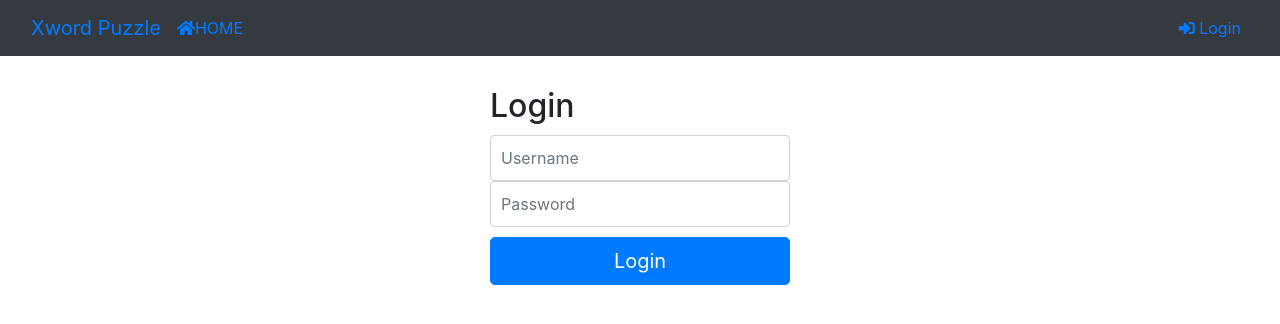
After one commit to paulBit3/crossword-puzzle, a Django app: page /accounts/login/ in a window 1280 px wide. The commit adds this page. Shown: the top 324 px of the page. Run offline with Django 3.2, Linux system fonts and the light colour scheme; some libraries are stand-ins or nearby versions.

Commit message:
implemented login/logout system and tested login/logout forms

```diff
--- a/tdd_exercise/settings.py
+++ b/tdd_exercise/settings.py
@@ -138,3 +138,8 @@ STATIC_URL = '/static/'
 STATIC_ROOT = os.path.join(BASE_DIR, 'static')
 
 STATICFILES_DIRS = [os.path.join(BASE_DIR, 'tdd_exercise', 'static')]
+
+LOGIN_URL = 'accounts:login'
+
+# LOGIN URL REDIRECT TO OTHER PAGE
+LOGIN_REDIRECT_URL = '/'
--- a/tdd_exercise/static/css/main.css
+++ b/tdd_exercise/static/css/main.css
@@ -1,3 +1,61 @@
+/* Navbar  */
 nav.navbar {
   margin-bottom: 1em;
 }
+
+.nav.navbar-nav .fa-home,
+.nav.navbar-nav {
+  font-size: 1em;
+}
+
+/* Signin page */
+
+.form-signin {
+  max-width: 330px;
+  padding: 15px;
+  margin: 0 auto;
+}
+
+.form-signin input[type='password'] {
+  margin-bottom: 10px;
+}
+
+.form-signin input[type='password'] border-top {
+  left-radius: 0;
+  right-radius: 0;
+}
+
+.form-signin .form-signin-heading {
+  margin-bottom: 10px;
+}
+
+.form-signin .checkbox {
+  font-weight: normal;
+}
+
+.form-signin .form-control {
+  position: relative;
+  height: auto;
+  -webkit-box-sizing: border-box;
+  -moz-box-sizing: border-box;
+  box-sizing: border-box;
+  padding: 10px;
+  font-size: 16px;
+}
+
+.form-signin .form-control:focus {
+  z-index: 2;
+}
+
+.signin-errors-container .form-errors {
+  padding: 0;
+  display: flex;
+  flex-direction: column;
+  list-style: none;
+  align-items: center;
+  color: red;
+}
+
+.signin-errors-container .form-errors li {
+  max-width: 350px;
+}
--- /dev/null
+++ b/tdd_exercise/templates/accounts/login.html
@@ -0,0 +1,31 @@
+{% extends 'base.html' %}
+{% load static %}
+
+{% block title %} | Account Login {% endblock %}
+
+{% block content %}
+<div>
+    <form action="." method="POST" class="form-signin">
+
+        {% csrf_token %}
+
+        <h2 class="form-signin-heading">Login</h2>
+        <label for="inputUsername" class="sr-only">Username</label>
+        {{form.username}}
+        <label for="inputPassword" class="sr-only">Password</label>
+        {{form.password}}
+        <input class="btn btn-lg btn-primary btn-block" type="submit" value="Login">
+
+    </form>
+    <!-- form-errors validation. The error will be added to non_field_errors -->
+    <div class="signin-errors-container">
+        {% if form.non_field_errors %}
+        <ul class="'form-errors">
+            {% for error in from.non_field_errors %}
+             <li>{{ error }}</li>
+            {% endfor %}
+        </ul>
+        {% endif %}
+    </div>
+</div>
+{% endblock %}
--- a/tdd_exercise/templates/base.html
+++ b/tdd_exercise/templates/base.html
@@ -20,6 +20,7 @@
     <!-- Navbar -->
     {% include 'partials/_navbar.html' %}
 
+
     <!-- Begin page content -->
     <main role="main" class="container">
       {% block content %}{% endblock %}
--- /dev/null
+++ b/tdd_exercise/templates/partials/_loginpartial.html
@@ -0,0 +1,25 @@
+<!-- this template will display our login and logout links on teh page -->
+{% if user.is_authenticated %}
+  <i class="fas fa-sign-out-alt"></i> Logout
+  <form action="{% url 'logout' %}" method="POST" id="logout" class="navbar-right">
+    {% csrf_token %}
+    <input type="hidden">
+    <ul class="nav navbar-nav navbar-right ml-auto">
+        <li><span class="navbar-brand">Logged as:
+            {{ user.username }}</span>
+        </li>
+        <li><a href="javascript:{document.getElementById('logout').submit()}">
+            Logout</a>
+        </li>
+    </ul>
+  </form>
+  <!-- <p>Welcome to Crossword Puzzle, {{ user.username }} ! </p> -->
+{% else %}
+<ul class="nav navbar-nav navbar-right">
+    <li><a class="nav-link" href="{% url 'login' %}">
+        <i class="fas fa-sign-in-alt"></i>
+        Login
+    </a></li>
+</ul>
+<!-- <p>Welcome, new user. Please login</p> -->
+{% endif %}
--- a/tdd_exercise/templates/partials/_navbar.html
+++ b/tdd_exercise/templates/partials/_navbar.html
@@ -4,8 +4,24 @@
 
 
 <nav class="navbar navbar-expand-lg bg-dark navbar-fixed-top">
-    <div class="container">
+    <div class="container-fluid">
       <a class="navbar-brand" href="/">Xword Puzzle</a>
-      <ul class="navbar-nav"></ul>
+      <!--  For mobile menu toggle button -->
+      <button class="navbar-toggler collapsed" type="button" data-toggle="collapse" data-target="#navbars"aria-controls="navbars" aria-expanded="false" aria-label="Toggle navigation">
+        <span class="navbar-toggler-awesome fas fa-bars"></span>
+        <span class="navbar-toggler-awesome fas fa-times"></span>
+      </button>
+       <!-- End mobile menu toggle button -->
+       <div class="collapse navbar-collapse" id="navbars">
+           <ul class=" nav navbar-nav navbar-right mr-auto">
+               <li>
+                   <a href="/">
+                <i class="fa fa-home" aria-hidden="true"></i>HOME</a>
+               </li>
+           </ul>
+           <!-- inject login and logout links -->
+           {% include 'partials/_loginpartial.html' %}
+       </div>
+
     </div>
   </nav>
--- /dev/null
+++ b/xword_data/forms.py
@@ -0,0 +1,69 @@
+""" for login and logout pages perpuses. we will use the Django built-in form of authentication  """
+from django import forms
+from django.contrib.auth.forms import AuthenticationForm
+from django.contrib.auth.models import User
+
+
+
+
+
+
+# implementing auth form
+class AuthenticationForm(AuthenticationForm):
+    username = forms.CharField(
+        max_length=50,
+        widget=forms.TextInput({
+            'class': 'form-control',
+            'placeholder': 'Username'
+        })
+    )
+
+    password = forms.CharField(
+        label="Password",
+        # render the field as input  type  to the password
+        widget=forms.PasswordInput({
+            'class': 'form-control',
+            'placeholder': 'Password'
+        })
+    )
+
+
+# function to search for idem matching
+def valide_unique_user(err, **criteria):
+    user_exits = User.objects.filter(**criteria)
+
+    # if variable different to None, meaning we found a user macthing our criterion
+    if user_exits:
+        raise forms.ValidationError(err)
+
+
+# signup form
+class JoinForm(forms.Form):
+    username = forms.CharField(
+        max_length=10,
+        widget=forms.TextInput({
+            'class': 'form-control',
+            'placeholder': 'Username'
+        }))
+
+    password = forms.CharField(
+        min_length=6,
+        max_length=10,
+        widget=forms.PasswordInput({
+            'class': 'form-control',
+            'placeholder': 'Password'
+        })
+    )
+
+# getting the username value and call valide_unique_user for filter
+def clean_username(self):
+    username = self.clean_data['username']
+
+    # calling our filter function
+    valide_unique_user(
+        err='* Username already existss', username=username
+    )
+
+    return username
+
+""" we can implement this method for password, email, ... """
--- a/xword_data/urls.py
+++ b/xword_data/urls.py
@@ -1,10 +1,20 @@
 """ URL patterns for xword_data app"""
 
 from django.urls import path
+from django.contrib.auth import views as auth_views
+
+
+from .forms import AuthenticationForm
 
 from . import views
 
 urlpatterns = [
     # Home page
     path('', views.index, name='index'),
+
+     # authentication and authorization
+    path('accounts/login/', auth_views.LoginView.as_view(
+        template_name='accounts/login.html',
+        authentication_form= AuthenticationForm), name='login'),
+    path('accounts/logout/', auth_views.LogoutView.as_view(), name='logout'),
 ]
```
